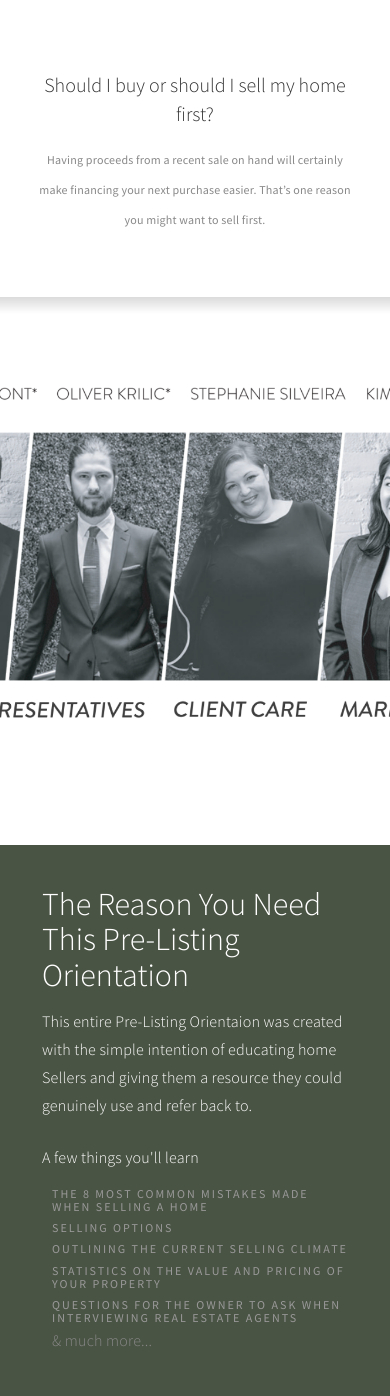
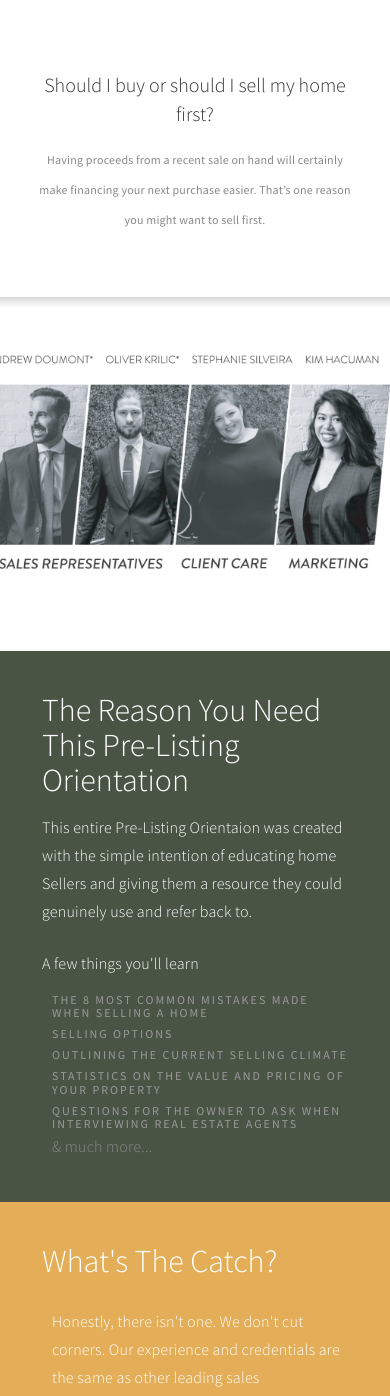
Before and after one commit to PeterBen90/andrew-site, a PHP site: page / in a window 390 px wide. Shown: the part 3090-4486 px from the top of the page. Run offline with PHP 8.4, Linux system fonts and the light colour scheme.

Commit message:
fixed images

```diff
--- a/css/templatemo-style.css
+++ b/css/templatemo-style.css
@@ -730,6 +730,16 @@ footer {
   .section-btn {
     padding: 15px;
   }
+
+  .experience-img {
+    min-height: 35vh;
+  }
+}
+
+@media only screen and (max-width: 1024px) {
+  .experience-img {
+    min-height: 42vh;
+  }
 }
 
 .head {
```
